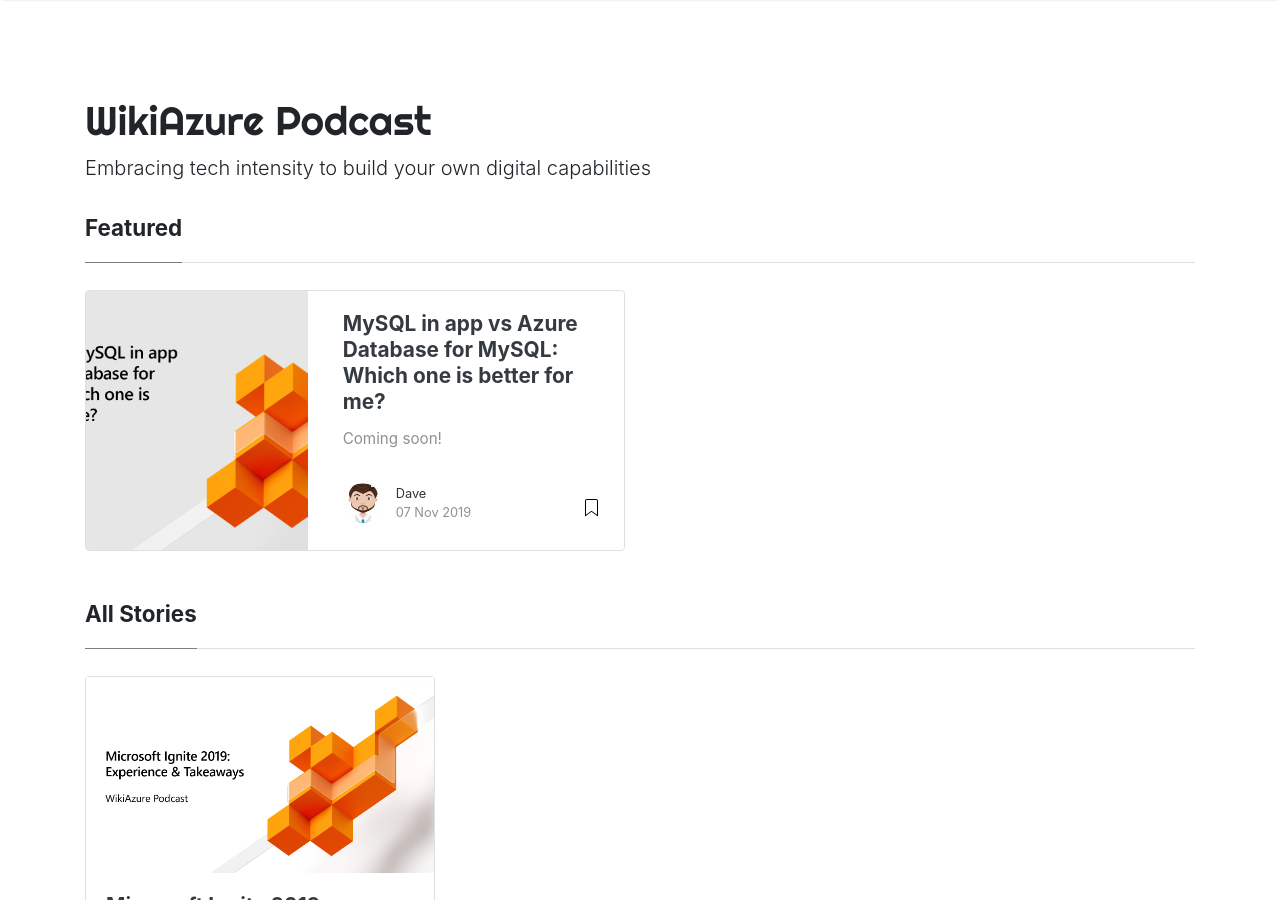
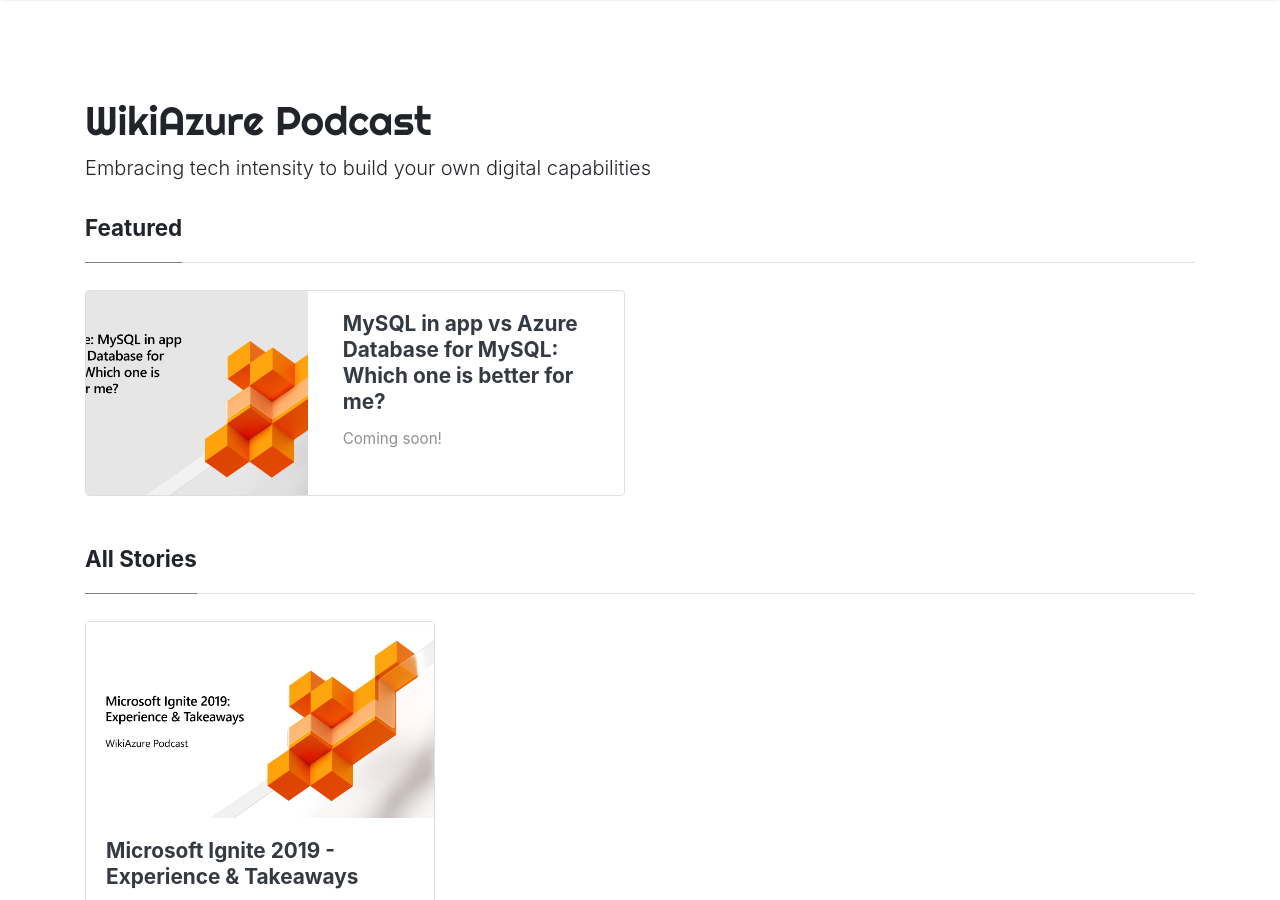
Before and after one commit to daveRendon/wikiazure-podcast, a Jekyll site: the page built from index.html, in a window 1280 px wide and 900 px high. Built offline with Jekyll 4.4.1, drawn with Linux system fonts in a browser that asks for light colours; nearby versions of some CDN libraries; the list of posts is cut into pages by our own code.

Commit message:
updated files

```diff
--- a/_includes/featuredbox.html
+++ b/_includes/featuredbox.html
@@ -32,7 +32,7 @@
                             <h4 class="card-text">{{ post.excerpt | strip_html | truncatewords:25 }}</h4>
                         </div>
                         <div class="card-footer b-0 bg-white mt-auto">
-                            <div class="wrapfooter">
+                            <!--<div class="wrapfooter">
                                 {% if post.author %}
                                 <span class="meta-footer-thumb">
                                 {% if author.avatar %}
@@ -48,7 +48,7 @@
                                 </span>
                                 <span class="post-read-more"><a href="{{ site.baseurl }}/{{ post.url }}" title="Read Story"><svg class="svgIcon-use" width="25" height="25" viewbox="0 0 25 25"><path d="M19 6c0-1.1-.9-2-2-2H8c-1.1 0-2 .9-2 2v14.66h.012c.01.103.045.204.12.285a.5.5 0 0 0 .706.03L12.5 16.85l5.662 4.126a.508.508 0 0 0 .708-.03.5.5 0 0 0 .118-.285H19V6zm-6.838 9.97L7 19.636V6c0-.55.45-1 1-1h9c.55 0 1 .45 1 1v13.637l-5.162-3.668a.49.49 0 0 0-.676 0z" fill-rule="evenodd"></path></svg></a></span>
                                 <div class="clearfix"></div>
-                            </div>
+                            </div>-->
                         </div>
                     </div>
                 </div>
--- a/_layouts/post.html
+++ b/_layouts/post.html
@@ -36,7 +36,7 @@
                         <span class="author-description">{{ author.description }}</span>
                     </div>
                 </div>
-                {% endif %}
+                {% endif %}-->
 
                 <!-- Post Title -->
                 <h1 class="posttitle">{{ page.title }}</h1>
```
Also changed, not shown: other parts of _layouts/post.html (+1 -1 lines).
